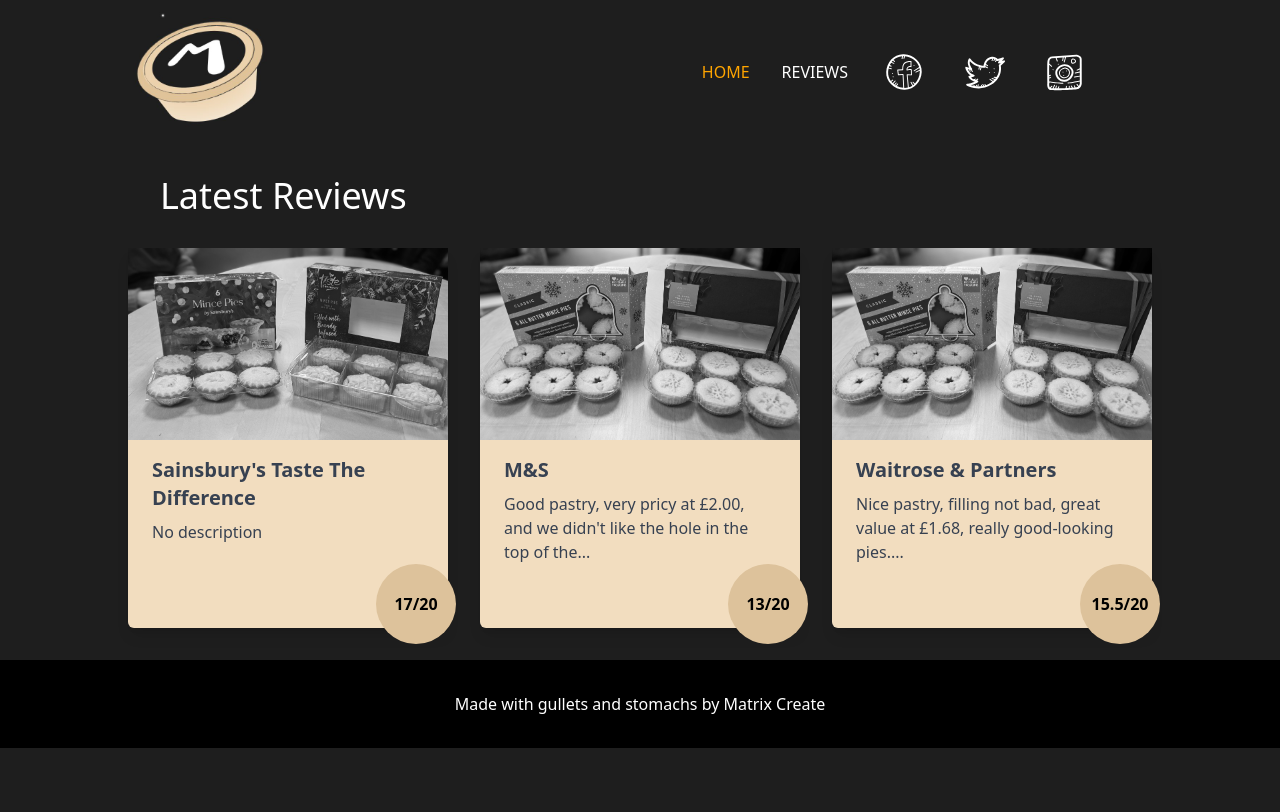
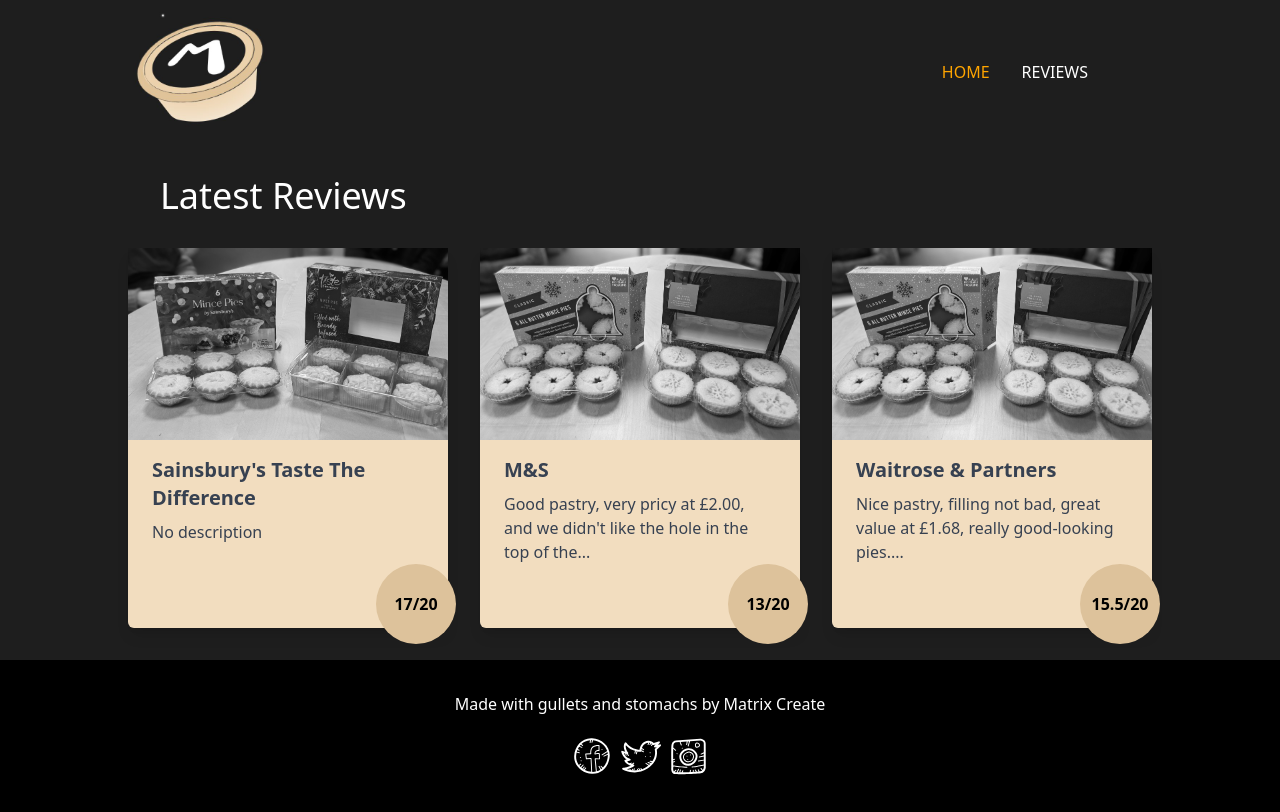
Before and after one commit to jlabs/mince-pie-review, an Astro site: page / in a window 1280 px wide. Built offline with nearby package versions, Linux system fonts and the light colour scheme; Astro itself is replaced by a stand-in of ours.

Commit message:
Moved socail icons to footer

```diff
--- a/src/layouts/components/Footer.astro
+++ b/src/layouts/components/Footer.astro
@@ -5,5 +5,10 @@
 <footer>
     <section class="bg-black text-white text-center p-8 mt-8">
         Made with gullets and stomachs by <a href="https://matrixcreate.com" target="_blank">Matrix Create</a>
+        <div class="flex flex-wrap justify-center mt-4">
+            <a href="https://www.facebook.com/MincePieReview" target="_blank"><img src="/icons/facebook.svg" class="w-12" /></a>
+            <a href="https://twitter.com/reviewmincepies" target="_blank"><img src="/icons/twitter.svg" class="w-12" /></a>
+            <a href="#" target="_blank"><img src="/icons/instagram.svg" class="w-12" /></a>
+        </div>
     </section>
 </footer>
--- a/src/layouts/components/Nav.astro
+++ b/src/layouts/components/Nav.astro
@@ -15,8 +15,5 @@
    <nav class="text-white grid grid-flow-col	gap-8 sm:items-center uppercase mb-4 sm:mb-0 sm:pr-16">
       <a href="/" class={currentPath === '' ? 'active' : ''} title="Home">Home</a>
       <a href="/reviews" class={currentPath === 'reviews' ? 'active' : ''} title="Reviews">Reviews</a>
-      <a href="https://www.facebook.com/MincePieReview" target="_blank"><img src="/icons/facebook.svg" class="w-12" /></a>
-      <a href="https://twitter.com/reviewmincepies" target="_blank"><img src="/icons/twitter.svg" class="w-12" /></a>
-      <a href="#" target="_blank"><img src="/icons/instagram.svg" class="w-12" /></a>
    </nav>
 </div>
```
